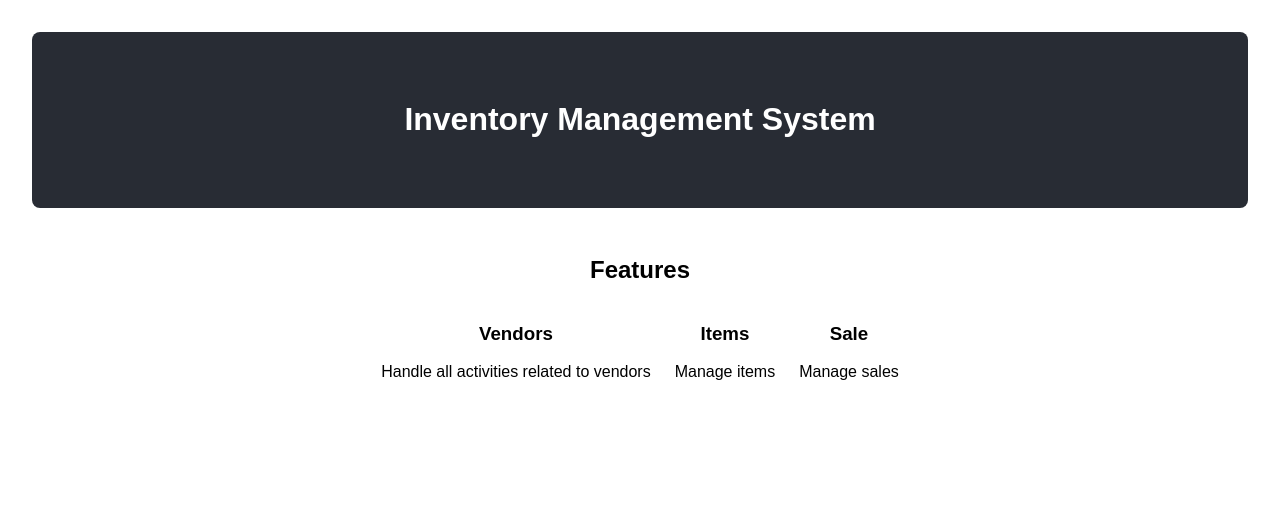
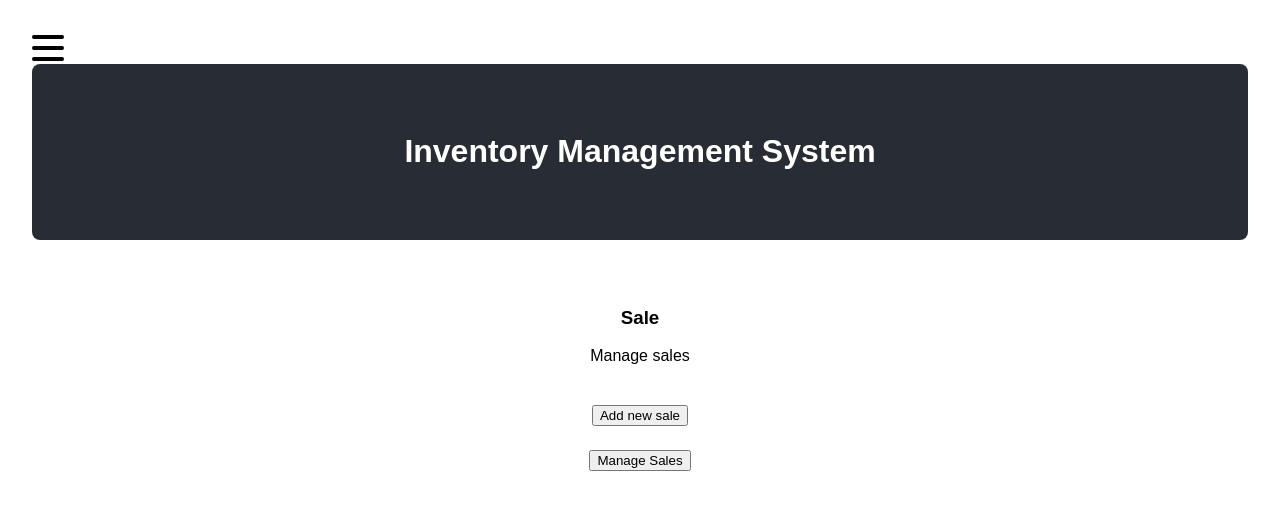
Before and after one commit to Samith-Ailapperuma/Inventory_Mgt_System, a React (Create React App) app in the folder web/: page / in a window 1280 px wide. Shown: the top 510 px of the page. Built offline with nearby package versions, Linux system fonts and the light colour scheme.

Commit message:
Changed home page layout

```diff
--- a/web/src/pages/Home/Home.css
+++ b/web/src/pages/Home/Home.css
@@ -34,6 +34,8 @@
     justify-content: center;
     gap: 1.5rem;
     flex-wrap: wrap;
+    flex-direction: column;
+    align-items: center;
   }
 
   .feature-card {
@@ -48,3 +50,54 @@
     margin-top: 3rem;
     color: #555;
   }
+
+  .hamburger{
+    width: 2rem;
+    height: 2rem;
+    display: flex;
+
+    justify-content: space-around;
+    flex-flow: column nowrap;
+    z-index: 10;
+  }
+
+  .burger{
+    width: 2rem;
+    height: 0.25rem;
+    border-radius: 10px;
+    background-color: black;
+    transform-origin: 1px;
+    transition: all 0.3s linear;
+  }
+
+  .dropdown {
+    width: 2rem;
+    height: 2rem;
+    justify-content: space-around;
+    flex-flow: column nowrap;
+    z-index: 10;
+  }
+
+  .dropdown-content {
+    display: flex;
+    flex-direction: column;
+    position: relative;
+    top: 40px;
+    right: 0;
+    background-color: #fff;
+    border-radius: 8px;
+    box-shadow: 0 2px 6px rgba(0, 0, 0, 0.2);
+    min-width: 150px;
+    z-index: 10;
+  }
+
+  .dropdown-content a {
+    color: #333;
+    padding: 0.75rem 1rem;
+    text-decoration: none;
+    text-align: left;
+  }
+
+  .dropdown-content a:hover {
+    background-color: #f1f1f1;
+  }
--- a/web/src/pages/Home/Home.jsx
+++ b/web/src/pages/Home/Home.jsx
@@ -1,12 +1,7 @@
-import React from "react";
+import React, { useState } from "react";
 import "./Home.css";
 
-// interface FeatureCardProps {
-//     title: string;
-//     description: string
-// }
-
-function FeatureCard({title, description}) {
+function FeatureCard({ title, description }) {
     return (
         <div>
             <h3>{title}</h3>
@@ -16,27 +11,37 @@ function FeatureCard({title, description}) {
 }
 
 export default function Home() {
+    const [menuOpen, setMenuOpen] = useState(false);
+
     return (
         <div className="home-container">
+            <div className="dropdown">
+                <div className="hamburger" onClick={() => setMenuOpen(!menuOpen)}>
+                    <div className="burger" />
+                    <div className="burger" />
+                    <div className="burger" />
+                </div>
+
+                {menuOpen && (
+                    <div className="dropdown-content">
+                        <a href="/vendors">Vendors</a>
+                        <a href="/items">Items</a>
+                    </div>
+                )}
+            </div>
+
             <header className="home-header">
                 <h1>Inventory Management System</h1>
             </header>
 
             <section className="features-section">
-                <h2>Features</h2>
                 <div className="features">
-                    <FeatureCard
-                        title="Vendors"
-                        description="Handle all activities related to vendors"
-                    />
-                    <FeatureCard
-                        title="Items"
-                        description="Manage items"
-                    />
                     <FeatureCard
                         title="Sale"
                         description="Manage sales"
                     />
+                    <button>Add new sale</button>
+                    <button>Manage Sales</button>
                 </div>
             </section>
         </div>
```
